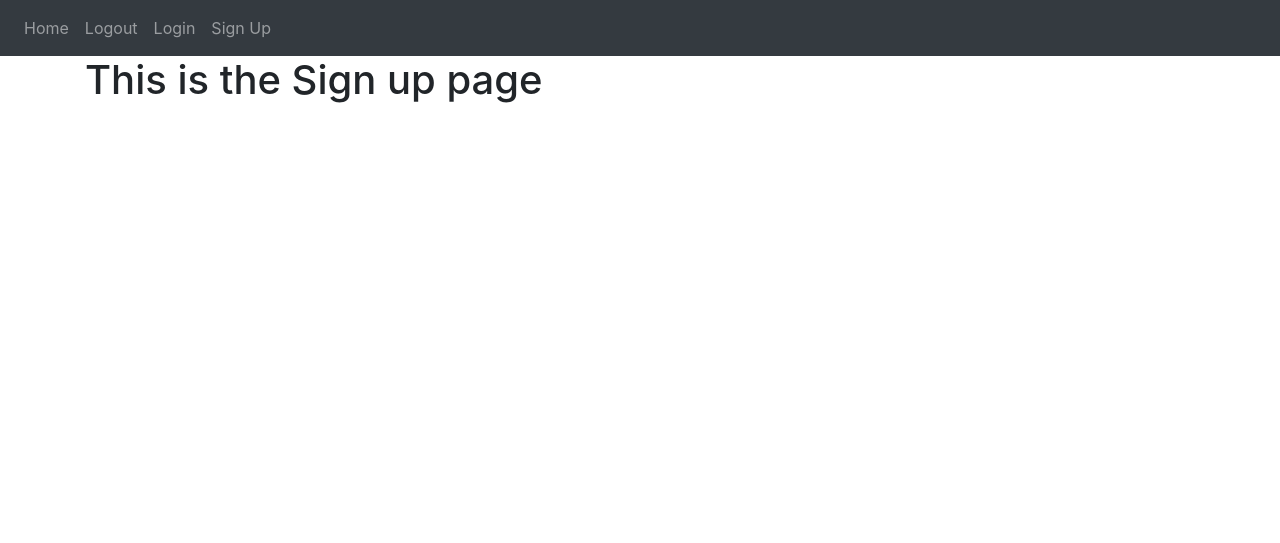
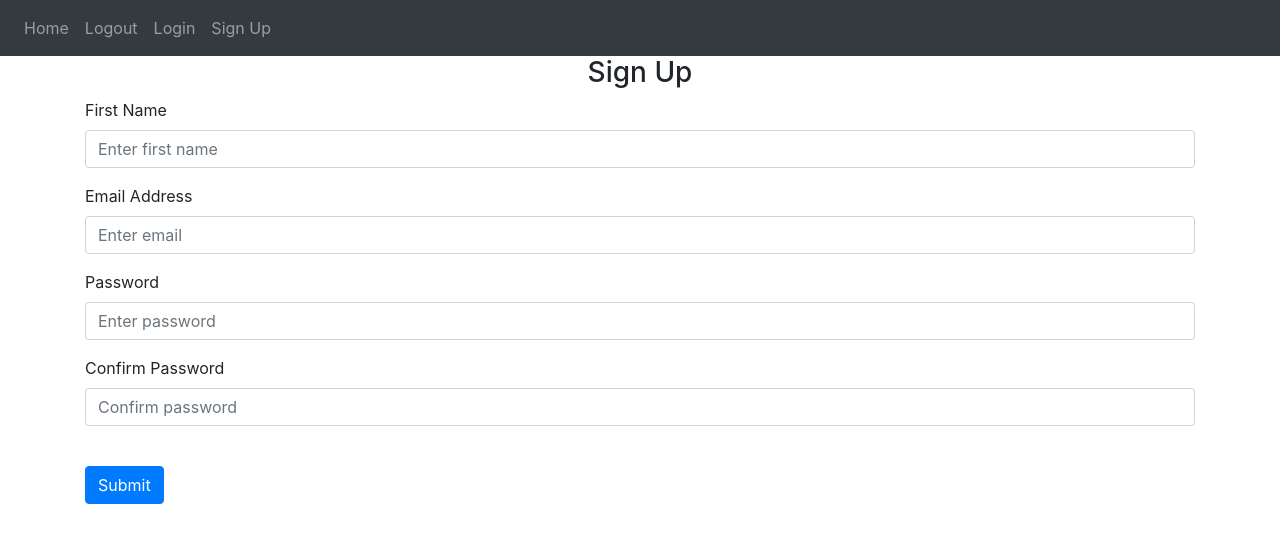
Before and after one commit to InquisitiveMindHasToKnow/MemoryLane, a Flask app: page /sign-up in a window 1280 px wide. Shown: the top 543 px of the page. Run offline with Flask 3, Linux system fonts and the light colour scheme; some libraries are stand-ins or nearby versions.

Commit message:
Adds html for signup page. Sign up form complete

```diff
--- a/website/templates/sign_up.html
+++ b/website/templates/sign_up.html
@@ -1,5 +1,48 @@
-{% extends "base.html" %} {% block title %}Sign Up{% endblock %}
-
-{% block content %}
-<h1>This is the Sign up page</h1>
-{% endblock %}
+{% extends "base.html" %} {% block title %}Sign Up{% endblock %} {% block
+    content %}
+    <form method="POST"> <!-- When we submit this for make a post request-->
+      <h3 align="center">Sign Up</h3>
+      <div class="form-group">
+        <label for="firstName">First Name</label>
+        <input
+          type="text"
+          class="form-control"
+          id="firstName"
+          name="firstName"
+          placeholder="Enter first name"
+        />
+      </div>
+      <div class="form-group">
+        <label for="email">Email Address</label>
+        <input
+          type="email"
+          class="form-control"
+          id="email"
+          name="email"
+          placeholder="Enter email"
+        /> <!-- make sure to define name as it is what will be passed to backend. Name should be same as id -->
+      </div>
+      <div class="form-group">
+        <label for="password1">Password</label>
+        <input
+          type="password"
+          class="form-control"
+          id="password1"
+          name="password1"
+          placeholder="Enter password"
+        />
+      </div>
+      <div class="form-group">
+        <label for="password2">Confirm Password</label>
+        <input
+          type="password"
+          class="form-control"
+          id="password2"
+          name="password2"
+          placeholder="Confirm password"
+        />
+      </div>
+      <br />
+      <button type="submit" class="btn btn-primary">Submit</button>
+    </form>
+    {% endblock %}
```
